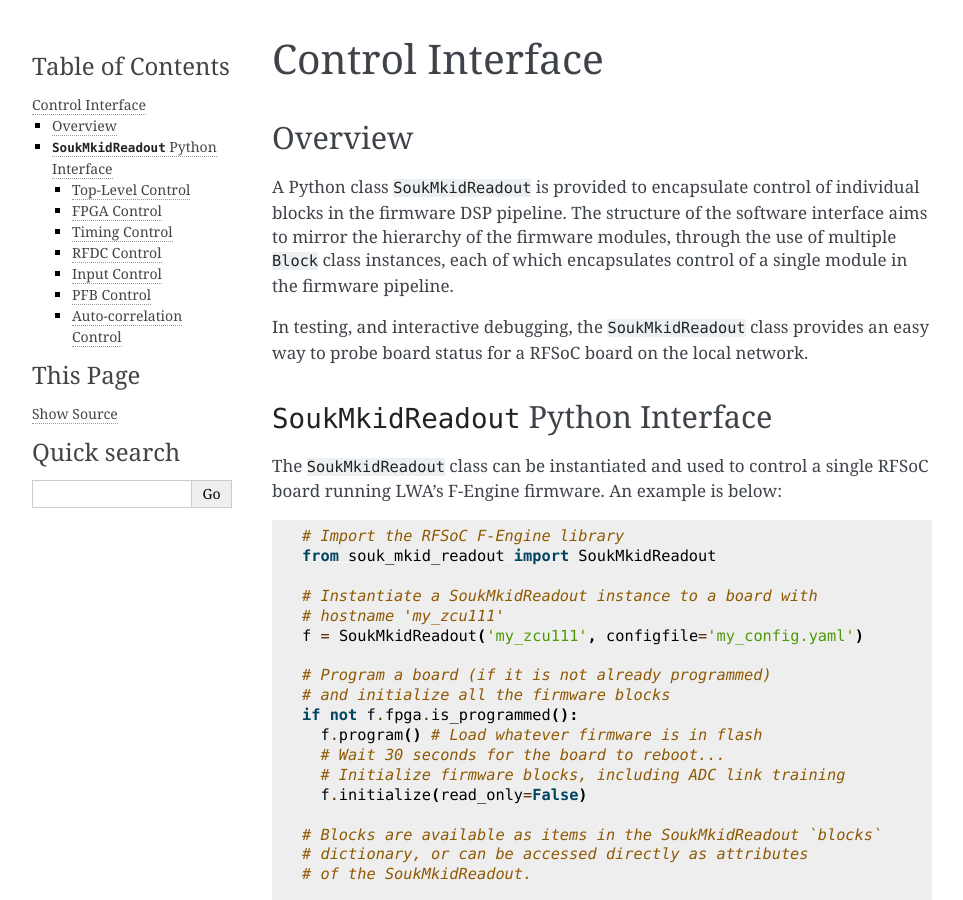
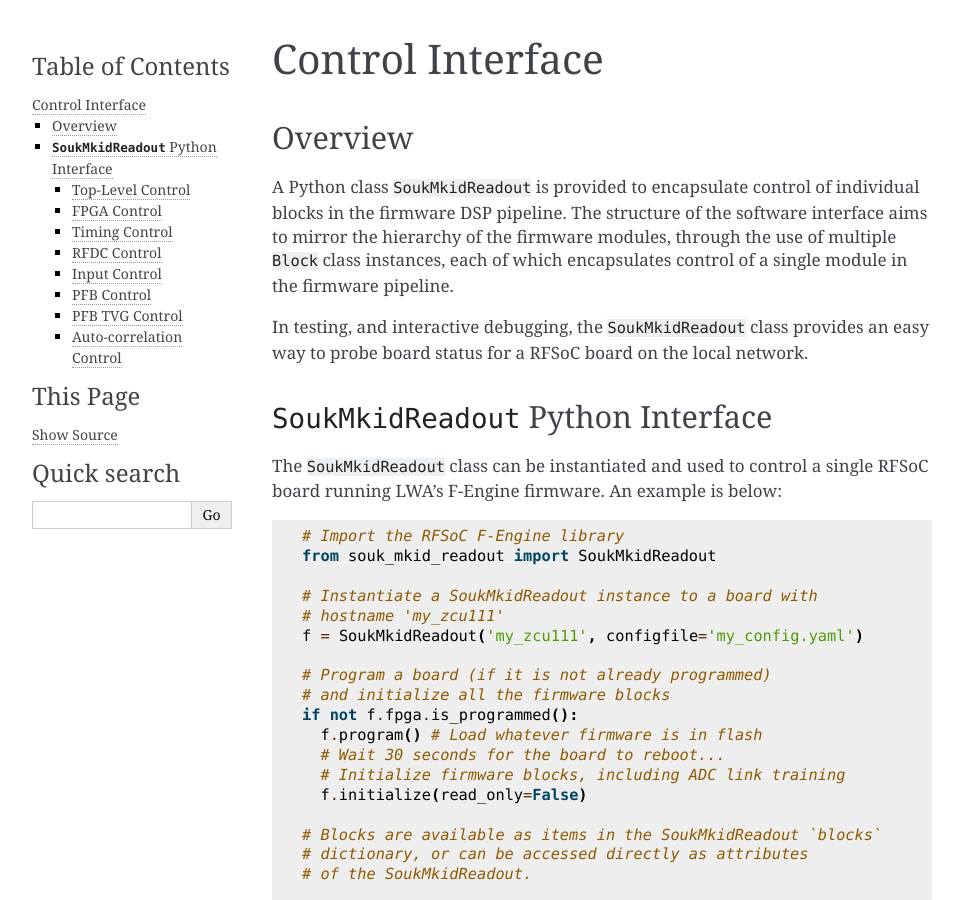
Before and after one commit to realtimeradio/souk-firmware, a Sphinx documentation site: the page built from docs/source/control.rst, in a window 1280 px wide and 900 px high. Shown: the whole window, without its empty margins (148-1111 px from the left). Built offline with Sphinx 7.4.7, drawn with Linux system fonts in a browser that asks for light colours; the version number could not be read and is left out.

Commit message:
Add PfbTvg to docs

```diff
--- a/docs/source/control.rst
+++ b/docs/source/control.rst
@@ -119,6 +119,13 @@
   :no-show-inheritance:
   :members:
 
+PFB TVG Control
++++++++++++++++
+
+.. autoclass:: souk_mkid_readout.blocks.pfbtvg.PfbTvg
+  :no-show-inheritance:
+  :members:
+
 Auto-correlation Control
 ++++++++++++++++++++++++
 
```
Also changed, not shown: 1 other file.
